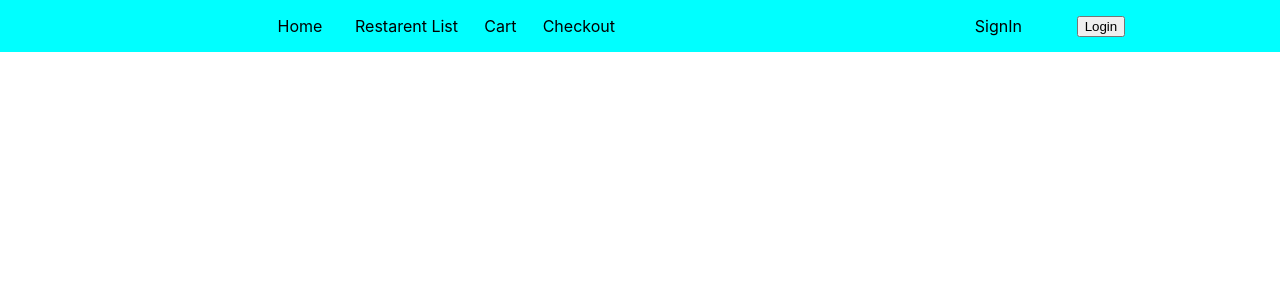
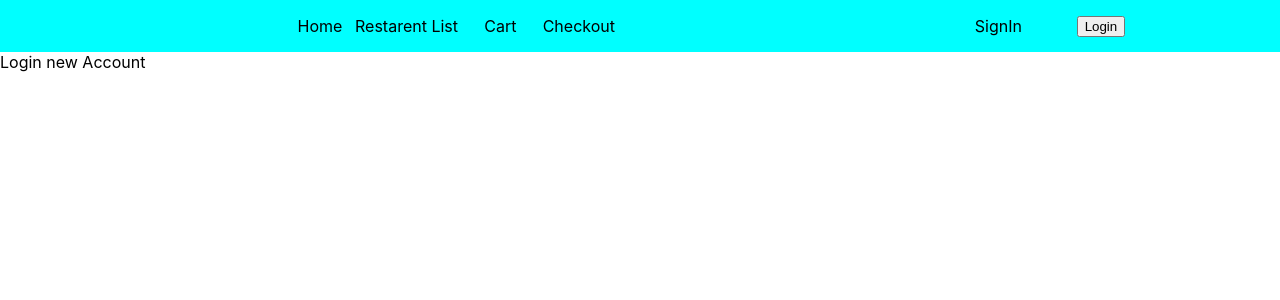
Before and after one commit to suhaas3/React-cart-project, a React (Create React App) app: page /login in a window 1280 px wide. Shown: the top 300 px of the page. Built offline with nearby package versions, Linux system fonts and the light colour scheme.

Commit message:
adding Router and initial login and signin functions

```diff
--- a/src/App.js
+++ b/src/App.js
@@ -1,10 +1,27 @@
 import NavBar from "./Components/NavBar/NavBar";
+import { BrowserRouter as Router,Routes,Route } from "react-router-dom";
+import RestarentList from "./Components/RestarentList/RestarentList";
+import Cart from "./Components/Cart/Cart";
+import Checkout from "./Components/Checkout/Checkout";
+import Home from "./Components/Home/Home";
+import SignIn from "./Components/SignIn/SignIn";
+import LoginButton from "./Components/LoginButton/LoginButton";
 
 
 function App() {
   return (
     <>
-      <NavBar/>
+      <Router>
+        <NavBar />
+        <Routes>
+          <Route path='/' element={<Home/>}/>
+          <Route path='/restarents' element={<RestarentList />} />
+          <Route path="/cart" element={<Cart/>} />
+          <Route path="/checkout" element={<Checkout/>} />
+          <Route path="/signin" element={<SignIn/>} />
+          <Route path="/login" element={<LoginButton/>} />
+        </Routes>
+      </Router>
     </>
   );
 }
--- /dev/null
+++ b/src/Components/LoginButton/LoginButton.js
@@ -0,0 +1,13 @@
+import React from "react";
+
+function LoginButton() {
+
+  return (
+    <>
+      <div>Login new Account</div>
+    </>
+  );
+}
+
+
+export default LoginButton;
--- a/src/Components/NavBar/NavBar.js
+++ b/src/Components/NavBar/NavBar.js
@@ -8,7 +8,9 @@ function NavBar() {
     <nav className="navbar-main">
       <div className="nav-bar">
         <div className="left-section">
-          Home
+          <ul type='none' className="home-list">
+            <li>Home</li>
+          </ul>
         </div>
 
         <div className="middle-section">
--- a/src/Components/RestarentList/RestarentList.js
+++ b/src/Components/RestarentList/RestarentList.js
@@ -0,0 +1,12 @@
+import React from "react";
+
+function RestarentList() {
+
+  return (
+    <>
+      <div>These are the Retsarents Lists</div>
+    </>
+  );
+}
+
+export default RestarentList;
--- /dev/null
+++ b/src/Components/SignIn/SignIn.js
@@ -0,0 +1,13 @@
+import React from "react";
+
+function SignIn() {
+
+  return (
+    <>
+      <div>Sign AN Account</div>
+    </>
+  );
+}
+
+
+export default SignIn;
--- a/src/Styles/NavBar/NavBar.css
+++ b/src/Styles/NavBar/NavBar.css
@@ -18,6 +18,11 @@
   justify-content: center;
   width: 100px;
 }
+.home-list {
+  display: flex;
+  flex-direction: row;
+  justify-content: space-between;
+}
 
 .middle-section {
   width: 300px;
```
Also changed, not shown: src/Styles/LoginButton/LoginButton.css (added), src/Styles/SignIn/SignIn.css (added).
